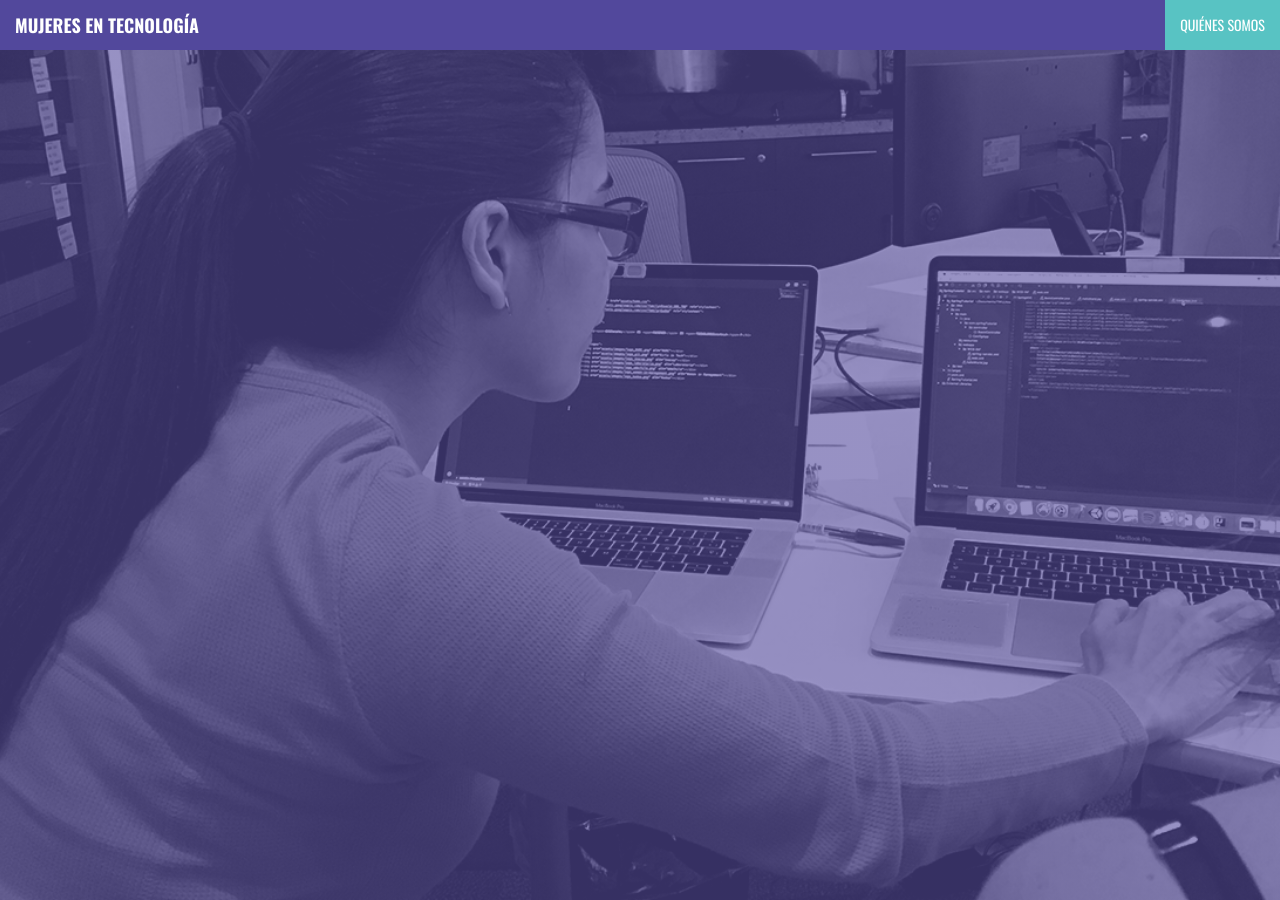
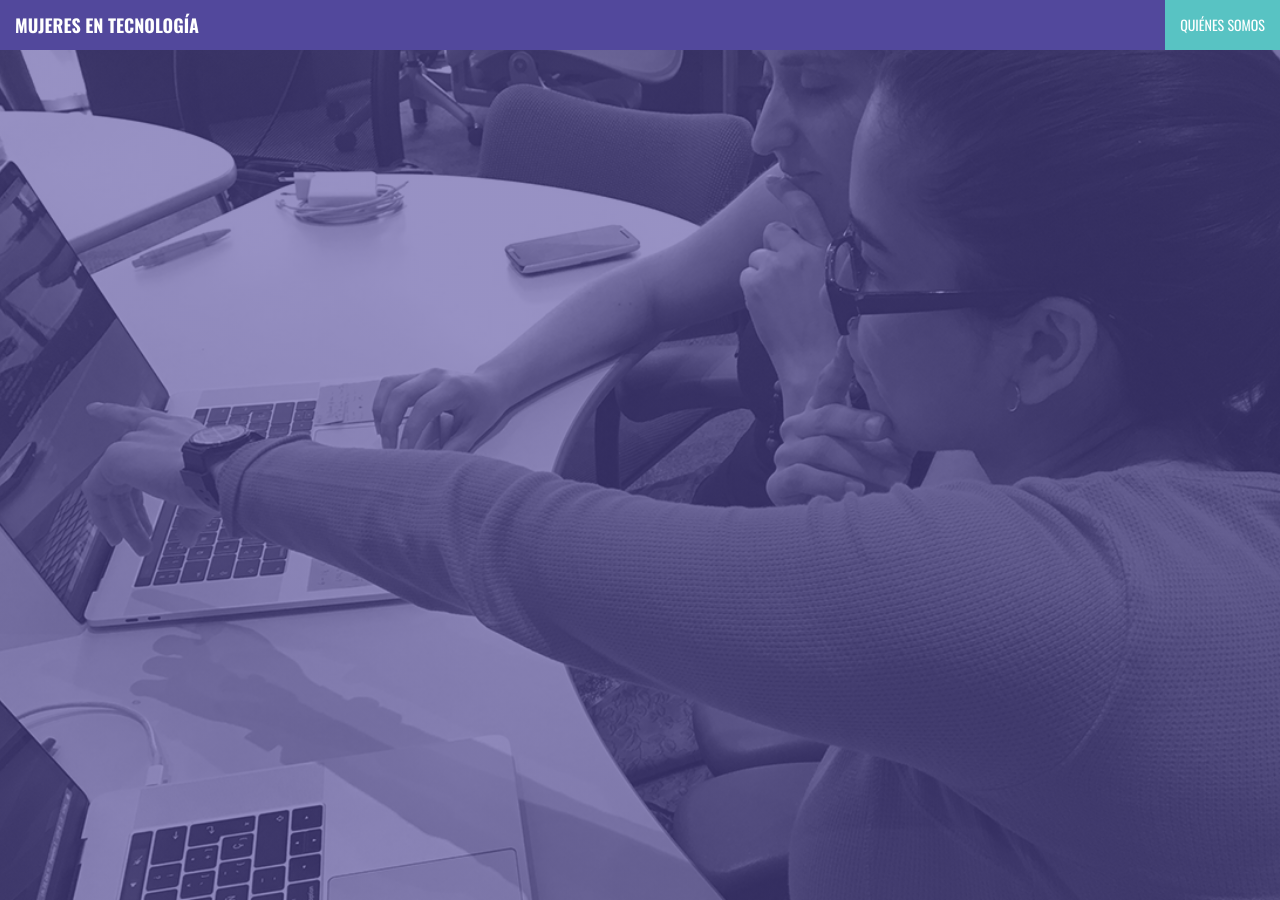
Before and after one commit to mujeresentecnologia/portal, a Jekyll site: the page built from about.md, in a window 1280 px wide and 900 px high. Built offline with Jekyll 4.4.1, drawn with Linux system fonts in a browser that asks for light colours.

Commit message:
[#29] Modify banner image for about page and css

```diff
--- a/_data/banners.yml
+++ b/_data/banners.yml
@@ -3,5 +3,5 @@
     text: Visibilizando oportunidades y desafíos para mujeres en ciencia y tecnología en Chile
 
 about:
-  - img: banner_met.png
+  - img: banner_about.png
     text:
--- a/_includes/head.html
+++ b/_includes/head.html
@@ -3,7 +3,7 @@
 <meta name="description" content="{{ site.description }}">
 <link href="assets/css/bootstrap-3.3.7.min.css" rel="stylesheet">
 <link rel="stylesheet" href="https://fonts.googleapis.com/css?family=Oswald:200,300,400,700">
-<link rel="stylesheet" href="https://fonts.googleapis.com/css?family=Gudea">
+<link rel="stylesheet" href="https://fonts.googleapis.com/css?family=Gudea:400,700">
 <link rel="stylesheet" href="assets/css/main.css">
 <link rel="stylesheet" href="assets/css/navbar.css">
 <link rel="stylesheet" href="assets/css/banner.css">
--- a/assets/css/about.css
+++ b/assets/css/about.css
@@ -1,7 +1,8 @@
 h1 {
   font-family: 'Oswald', sans-serif;
   font-weight: 700;
-  margin-bottom: 1em;
+  margin-top: 2em;
+  margin-bottom: 2em;
   text-align: center;
 }
 
@@ -38,6 +39,7 @@
 
 .light a {
   color: var(--third-color-background);
+  font-weight: bolder;
 }
 
 .flex {
```
Also changed, not shown: assets/images/banner_about.png (added).
